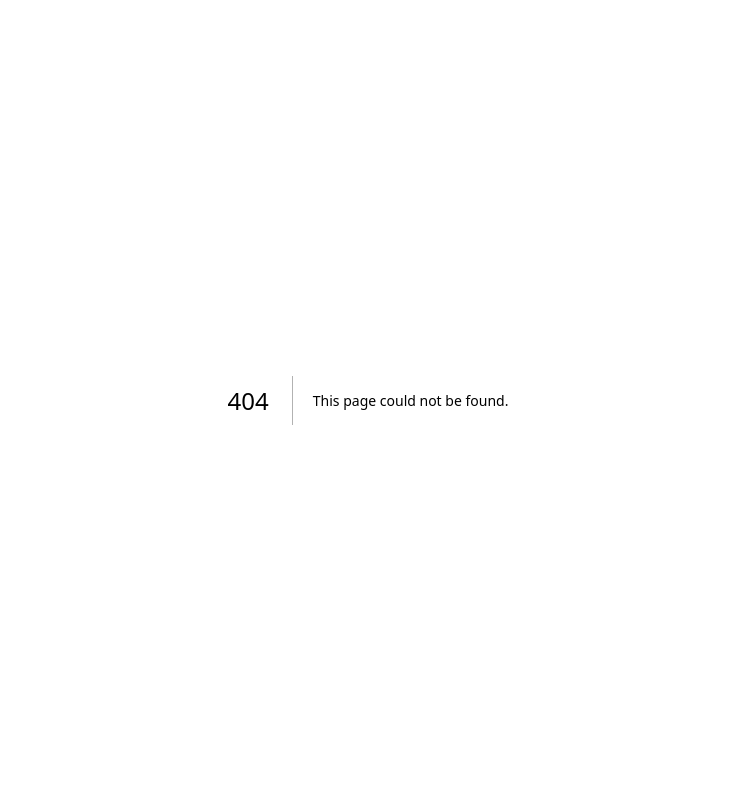
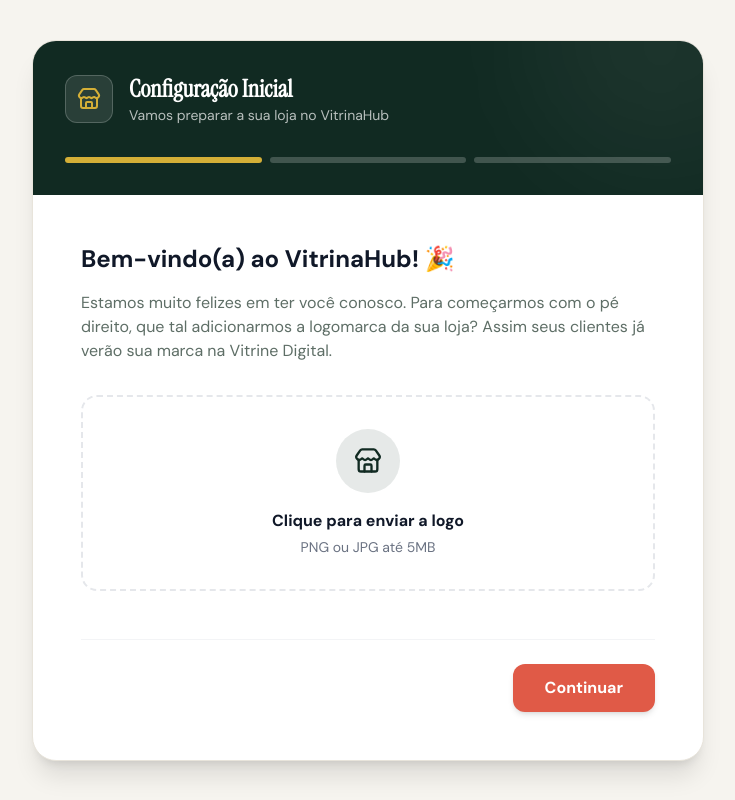
Before and after one commit to marcioholm/lojas-de-moveis, a Next.js app: page /setup in a window 1280 px wide. Before the commit this address had no page. Shown: the whole page, without its empty margins (272-1007 px from the left). Built offline with nearby package versions, Linux system fonts and the light colour scheme.

Commit message:
Add setup onboarding page and supabase config docs

```diff
--- a/src/app/LandingClient.tsx
+++ b/src/app/LandingClient.tsx
@@ -2,7 +2,7 @@
 
 import { useState } from 'react'
 import Link from 'next/link'
-import { Menu, X, CheckCircle2, MonitorSmartphone, Package, FileText, Truck, BarChart3, ChevronDown, ShieldCheck, Tag, Percent, FileCode2, Store, Users } from 'lucide-react'
+import { Menu, X, CheckCircle2, MonitorSmartphone, Package, FileText, Truck, BarChart3, ChevronDown, ChevronUp, ShieldCheck, Tag, Percent, FileCode2, Store, Users } from 'lucide-react'
 
 const APP_NAME = "VitrinaHub"
 
--- /dev/null
+++ b/src/app/setup/page.tsx
@@ -0,0 +1,131 @@
+'use client'
+
+import { useState } from 'react'
+import Link from 'next/link'
+import { useRouter } from 'next/navigation'
+import { CheckCircle2, Store, Users, Loader2, ChevronRight } from 'lucide-react'
+
+export default function SetupWizard() {
+  const [step, setStep] = useState(1)
+  const [loading, setLoading] = useState(false)
+  const router = useRouter()
+
+  const nextStep = () => {
+    if (step < 3) setStep(step + 1)
+    else finishSetup()
+  }
+
+  const finishSetup = () => {
+    setLoading(true)
+    setTimeout(() => {
+      router.push('/app/dashboard')
+    }, 1500)
+  }
+
+  return (
+    <div className="min-h-screen bg-[var(--bg)] flex flex-col items-center justify-center p-4">
+      <div className="w-full max-w-2xl bg-white rounded-3xl shadow-xl border border-[var(--border-light)] overflow-hidden">
+        {/* Header */}
+        <div className="bg-[var(--primary)] p-8 text-white relative overflow-hidden">
+          <div className="absolute top-0 right-0 w-64 h-64 bg-white/5 rounded-full blur-3xl -translate-y-1/2 translate-x-1/3"></div>
+          <div className="relative z-10 flex items-center gap-4">
+            <div className="w-12 h-12 bg-white/10 rounded-xl flex items-center justify-center border border-white/20">
+              <Store className="text-[var(--accent)]" size={24} />
+            </div>
+            <div>
+              <h1 className="text-2xl font-serif font-bold">Configuração Inicial</h1>
+              <p className="text-white/70 text-sm">Vamos preparar a sua loja no VitrinaHub</p>
+            </div>
+          </div>
+
+          {/* Progress Bar */}
+          <div className="mt-8 flex gap-2">
+            {[1, 2, 3].map(s => (
+              <div key={s} className={`h-1.5 flex-1 rounded-full ${s <= step ? 'bg-[var(--accent)]' : 'bg-white/20'}`} />
+            ))}
+          </div>
+        </div>
+
+        {/* Content */}
+        <div className="p-8 md:p-12">
+          {step === 1 && (
+            <div className="animate-in fade-in slide-in-from-right-4 duration-500">
+              <h2 className="text-2xl font-bold text-gray-900 mb-4">Bem-vindo(a) ao VitrinaHub! 🎉</h2>
+              <p className="text-[var(--text-secondary)] mb-8">
+                Estamos muito felizes em ter você conosco. Para começarmos com o pé direito, que tal adicionarmos a logomarca da sua loja? Assim seus clientes já verão sua marca na Vitrine Digital.
+              </p>
+
+              <div className="border-2 border-dashed border-gray-200 rounded-2xl p-8 text-center hover:bg-gray-50 transition-colors cursor-pointer mb-8">
+                <div className="w-16 h-16 bg-[var(--primary)]/10 text-[var(--primary)] rounded-full flex items-center justify-center mx-auto mb-4">
+                  <Store size={28} />
+                </div>
+                <p className="font-bold text-gray-900">Clique para enviar a logo</p>
+                <p className="text-sm text-gray-500 mt-1">PNG ou JPG até 5MB</p>
+              </div>
+            </div>
+          )}
+
+          {step === 2 && (
+            <div className="animate-in fade-in slide-in-from-right-4 duration-500">
+              <h2 className="text-2xl font-bold text-gray-900 mb-4">Convide seus vendedores</h2>
+              <p className="text-[var(--text-secondary)] mb-8">
+                O VitrinaHub fica ainda melhor com a equipe toda. Envie convites para seus vendedores começarem a usar o PDV Mobile.
+              </p>
+
+              <div className="space-y-4 mb-8">
+                {[1, 2, 3].map(i => (
+                  <div key={i} className="flex gap-4 items-center">
+                    <div className="w-10 h-10 bg-gray-100 rounded-full flex items-center justify-center text-gray-400 font-bold">
+                      {i}
+                    </div>
+                    <input
+                      type="email"
+                      placeholder="E-mail do vendedor (opcional)"
+                      className="flex-1 px-4 py-3 rounded-xl border border-gray-200 bg-white focus:border-[var(--primary)] outline-none"
+                    />
+                  </div>
+                ))}
+              </div>
+              <p className="text-xs text-gray-400 text-center">Não se preocupe, você pode adicionar mais pessoas depois no painel.</p>
+            </div>
+          )}
+
+          {step === 3 && (
+            <div className="animate-in fade-in slide-in-from-right-4 duration-500 text-center py-8">
+              <div className="w-24 h-24 bg-green-100 text-green-600 rounded-full flex items-center justify-center mx-auto mb-6">
+                <CheckCircle2 size={48} />
+              </div>
+              <h2 className="text-3xl font-bold font-serif text-gray-900 mb-4">Tudo Pronto!</h2>
+              <p className="text-[var(--text-secondary)] mb-8 max-w-sm mx-auto">
+                Sua loja está configurada e o sistema está pronto para receber sua primeira venda.
+              </p>
+            </div>
+          )}
+
+          {/* Footer Actions */}
+          <div className="flex items-center justify-between mt-12 pt-6 border-t border-gray-100">
+            {step > 1 && step < 3 ? (
+              <button onClick={() => setStep(step - 1)} className="text-gray-500 font-medium hover:text-gray-900 transition-colors">
+                Voltar
+              </button>
+            ) : <div></div>}
+
+            <button
+              onClick={nextStep}
+              disabled={loading}
+              className="bg-[var(--cta)] text-white px-8 py-3 rounded-xl font-bold hover:bg-[var(--cta-hover)] shadow-md flex items-center gap-2 transition-all active:scale-95 disabled:opacity-70"
+            >
+              {loading ? (
+                <><Loader2 className="animate-spin" size={20} /> Preparando Painel...</>
+              ) : step === 3 ? (
+                <>Acessar Painel <ChevronRight size={20} /></>
+              ) : (
+                'Continuar'
+              )}
+            </button>
+          </div>
+        </div>
+      </div>
+    </div>
+  )
+}
```
Also changed, not shown: 1 other file (tests, documents, lock files or other folders).
